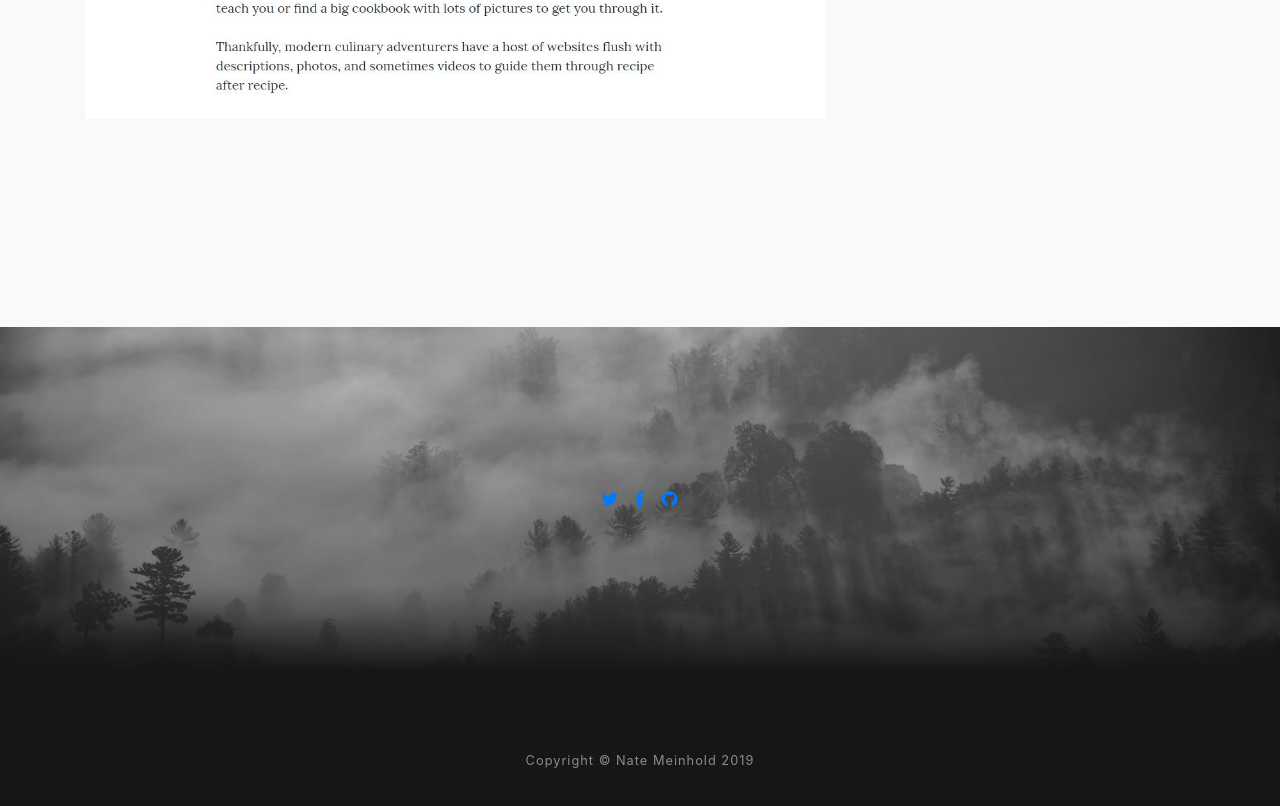
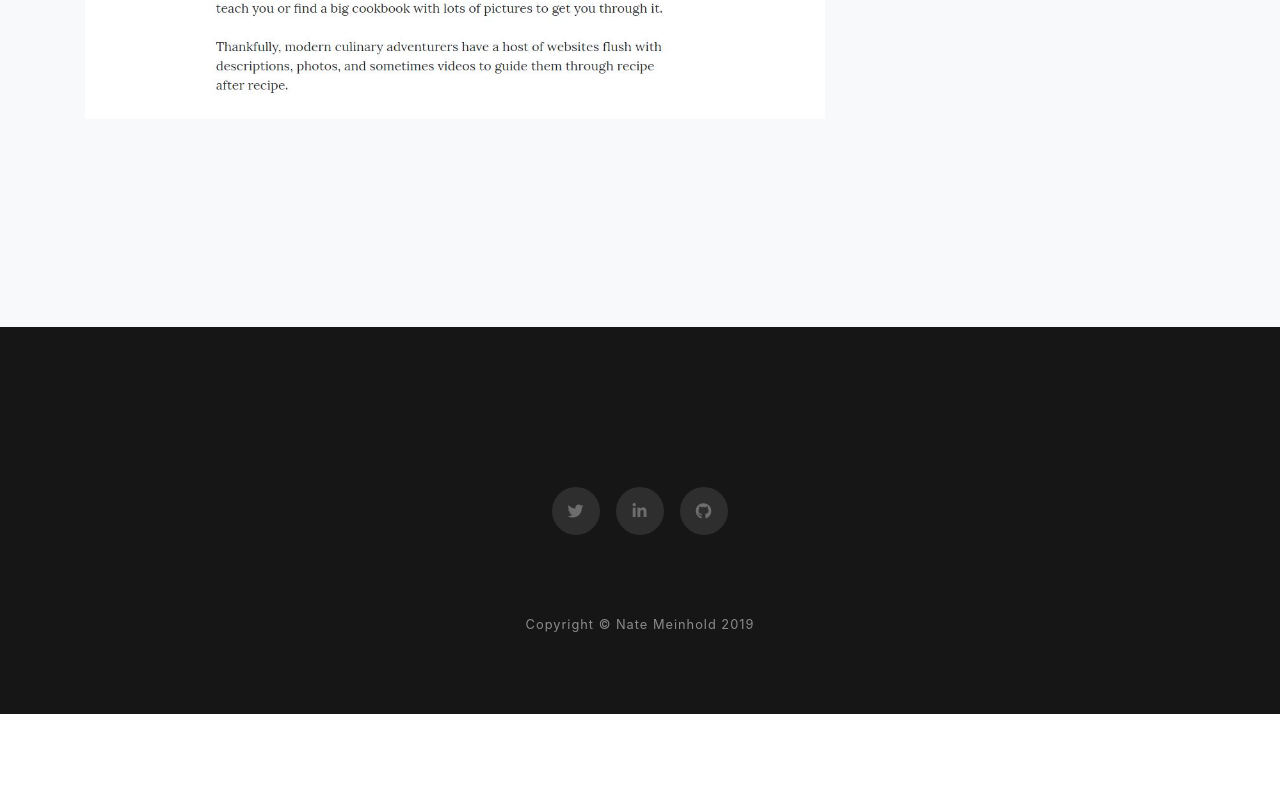
Before and after one commit to NateMeinhold/Portfolio, a website with bundled scripts: page userScience.html in a window 1280 px wide. Shown: the part 2273-3079 px from the top of the page. After the commit the page ends 2987 px from the top, so only its background shows below. Built offline with nearby package versions, Linux system fonts and the light colour scheme.

Commit message:
edits completed

```diff
--- a/userScience.html
+++ b/userScience.html
@@ -53,7 +53,7 @@
             </div>
           </li>
           <li class="nav-item">
-            <a class="nav-link js-scroll-trigger" href="#signup">Contact</a>
+            <a class="nav-link js-scroll-trigger" href="#contact">Contact</a>
           </li>
         </ul>
       </div>
@@ -207,20 +207,10 @@
 
 
   <!-- Signup Section -->
-  <section id="signup" class="signup-section">
+  <!-- <section id="signup" class="signup-section">
     <div class="container">
-        <div class="social d-flex justify-content-center">
-            <a href="#" class="mx-2">
-              <i class="fab fa-twitter"></i>
-            </a>
-            <a href="#" class="mx-2">
-              <i class="fab fa-facebook-f"></i>
-            </a>
-            <a href="#" class="mx-2">
-              <i class="fab fa-github"></i>
-            </a>
-          </div>
-      <!-- <div class="row">
+
+       <div class="row">
         <div class="col-md-10 col-lg-8 mx-auto text-center">
 
           <i class="far fa-paper-plane fa-2x mb-2 text-white"></i>
@@ -232,15 +222,15 @@
           </form>
 
         </div>
-      </div> -->
+      </div>
     </div>
-  </section>
+  </section> -->
 
   <!-- Contact Section -->
-  <!-- <section class="contact-section bg-black">
+  <section class="contact-section bg-black" section id="contact">
     <div class="container">
 
-      <div class="row">
+      <!-- <div class="row">
 
         <div class="col-md-4 mb-3 mb-md-0">
           <div class="card py-4 h-100">
@@ -276,22 +266,23 @@
             </div>
           </div>
         </div>
-      </div> -->
+      </div>  -->
 
-      <!-- <div class="social d-flex justify-content-center">
-        <a href="#" class="mx-2">
-          <i class="fab fa-twitter"></i>
-        </a>
-        <a href="#" class="mx-2">
-          <i class="fab fa-facebook-f"></i>
-        </a>
-        <a href="#" class="mx-2">
-          <i class="fab fa-github"></i>
-        </a>
+      <div class="social d-flex justify-content-center">
+          <a href="https://twitter.com/nathanielmein" class="mx-2">
+            <i class="fab fa-twitter"></i>
+          </a>
+          <a href="https://www.linkedin.com/in/nathaniel-meinhold/" class="mx-2">
+            <i class="fab fa-linkedin-in"></i>
+          </a>
+          <a href="https://github.com/NateMeinhold" class="mx-2">
+            <i class="fab fa-github"></i>
+          </a>
+        </div>
       </div>
 
     </div>
-  </section>-->
+  </section>
 
   <!-- Footer -->
   <footer class="bg-black small text-center text-white-50">
```
Also changed, not shown: ISSTracker.html (+19 -18 lines), groceryList.html (+18 -18 lines), index.html (+4 -4 lines), textAdventure.html (+21 -31 lines).
